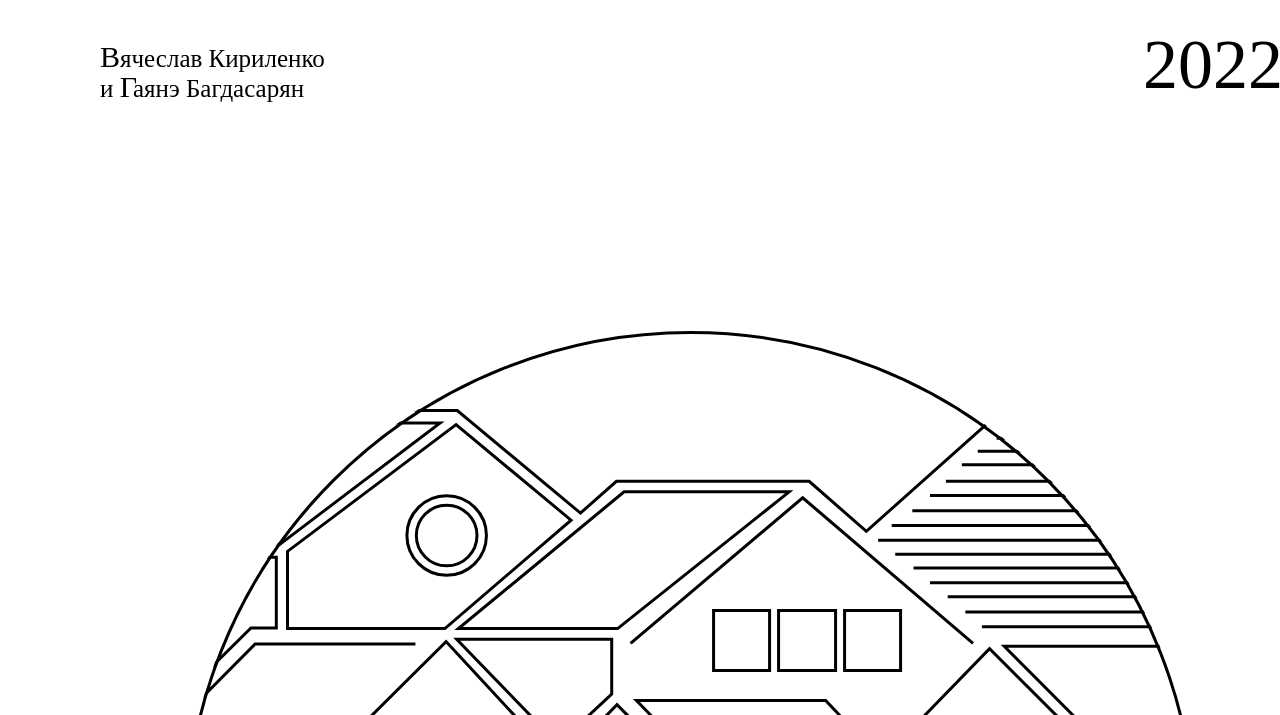
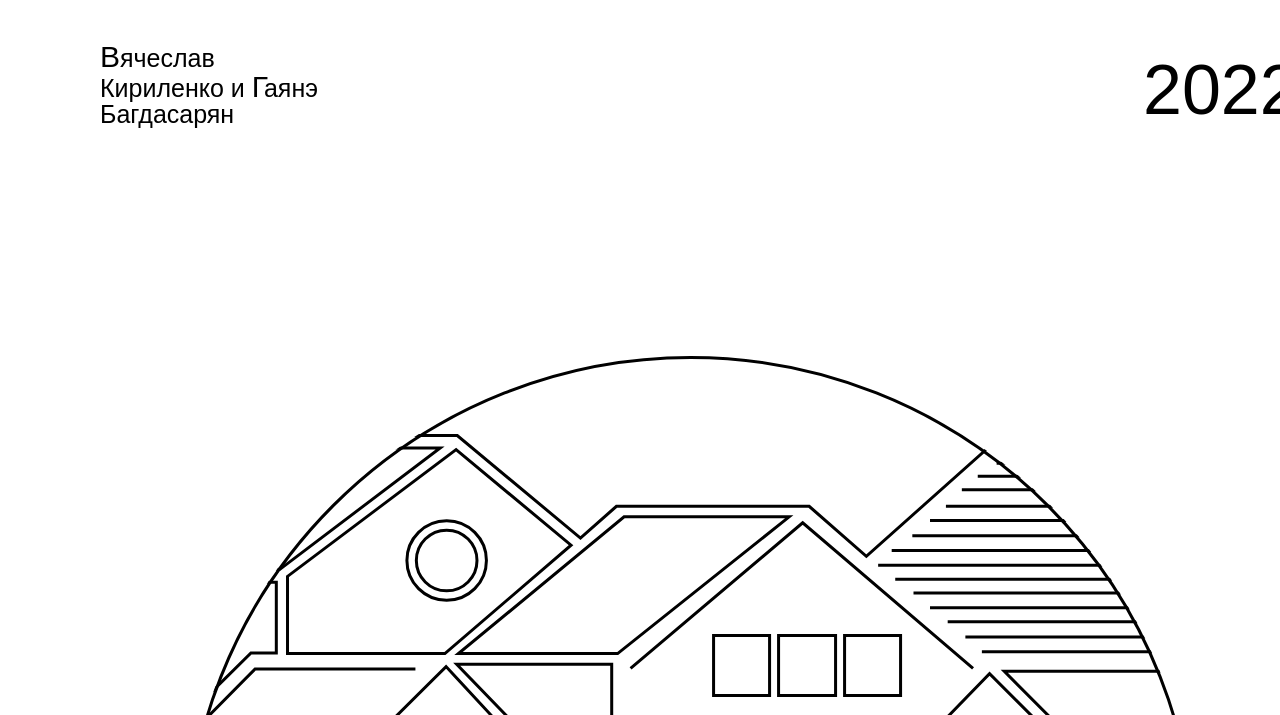
Before and after one commit to dimaast/project1, a plain HTML site: page index.html in a window 1280 px wide. Shown: the part 85-800 px from the top of the page. Drawn offline with Linux system fonts and the light colour scheme; a web font is replaced by a local one.

Commit message:
add font sans-serif

```diff
--- a/stylesheets/content.css
+++ b/stylesheets/content.css
@@ -111,13 +111,11 @@ h1 {
   position: relative;
   display: block;
   width: 243px;
-  font-family: GeometriaRegular;
   font-size: 25px;
   margin: 44px 0px 0px 50px;
 }
 
 .first-letter {
-  font-family: GeometriaMediumItalic;
   font-size: 30px;
 }
 
@@ -128,7 +126,6 @@ h1 {
 .year {
   position: relative;
   display: block;
-  font-family: GeometriaMedium;
   font-size: 70px;
   margin: -72px 0px 0px 1093px;
 }
```
